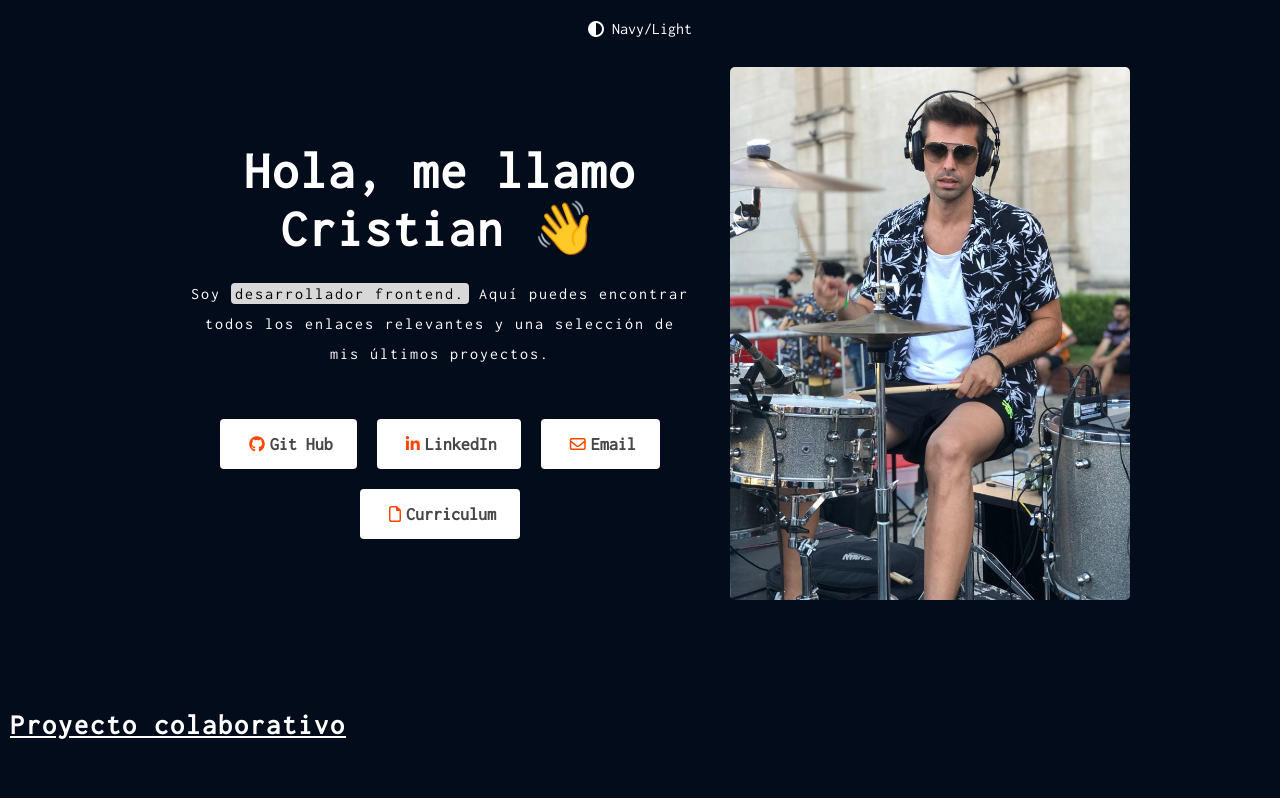
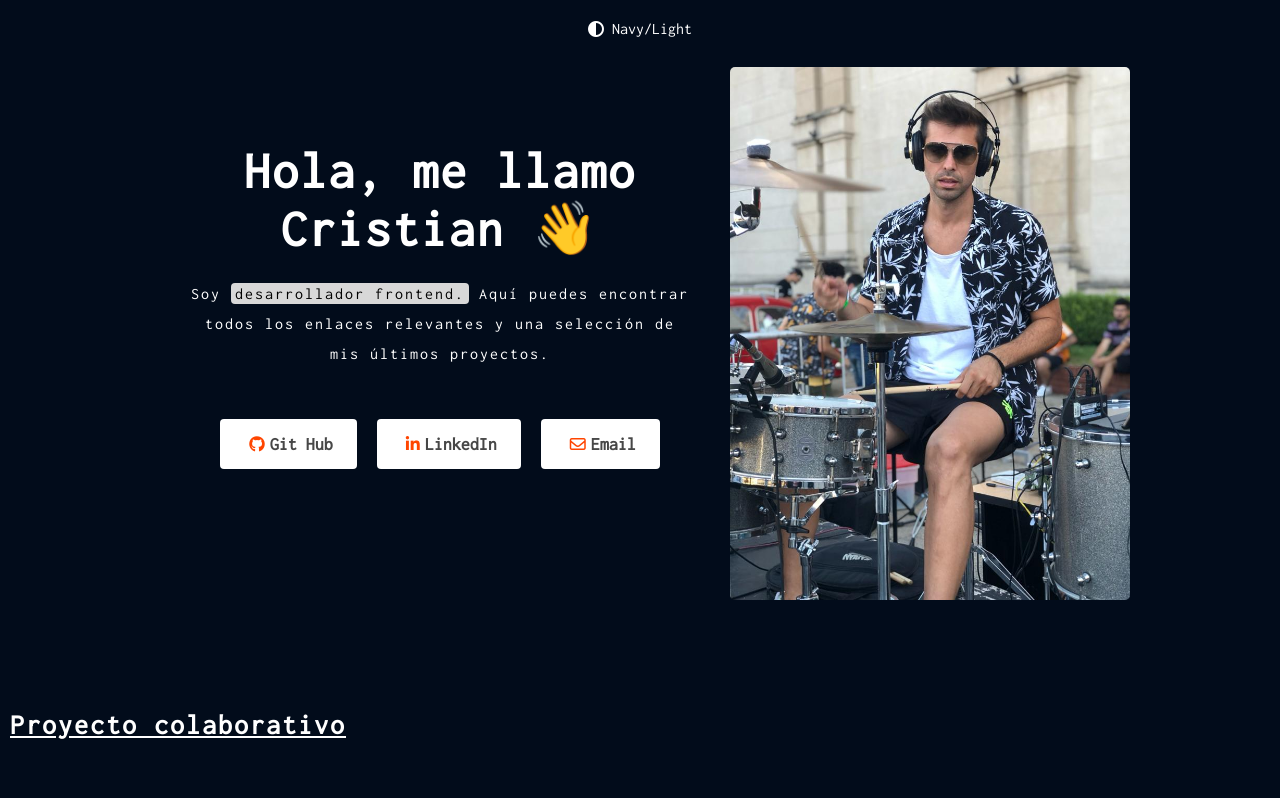
Before and after one commit to CristianMozetich/Portfolio, a React (Vite) app: page / in a window 1280 px wide. Shown: the top 798 px of the page. Built offline with nearby package versions, Linux system fonts and the light colour scheme.

Commit message:
actualizaciones

```diff
--- a/src/Components/Intro/Intro.jsx
+++ b/src/Components/Intro/Intro.jsx
@@ -1,6 +1,5 @@
 import React from 'react'
 import './Intro.css'
-import cvEs from '../../../public/assets/pdf/Mozetich_Cristian(es).pdf'
 
 const Intro = () => {
 
@@ -14,7 +13,6 @@ const Intro = () => {
             <a href="https://github.com/CristianMozetich" target='_blank'><i className="fa-brands fa-github"></i>Git Hub</a>
             <a href="https://www.linkedin.com/in/cristian-mozetich-135086256/" target='_blank'><i className="fa-brands fa-linkedin-in"></i>LinkedIn</a>
             <a href="mailto:cristianmozetich@gmail.com?subject=Asunto%20del%20correo&body=Contenido%20del%20correo%20electr%C3%B3nico"><i className="fa-regular fa-envelope"></i>Email</a>
-            <a href={cvEs} target='_blank'><i class="fa-regular fa-file"></i>Curriculum</a>
         </li>
     </div>
   )
```
